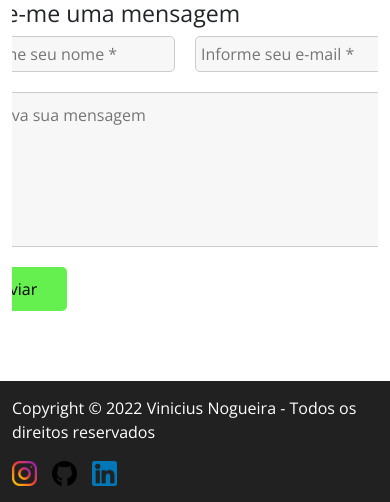
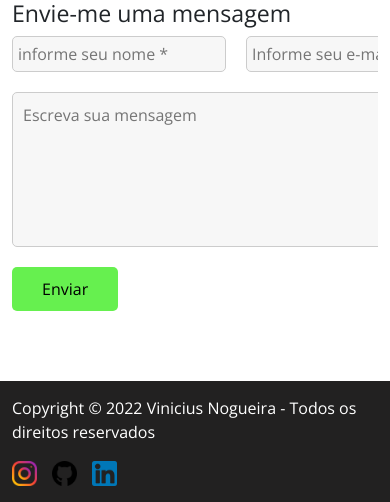
Before and after one commit to xVini777x/Portfolio-Vinicius, a PHP site: page / in a window 390 px wide. Shown: the part 5973-6475 px from the top of the page. Run offline with PHP 8.4, Linux system fonts and the light colour scheme.

Commit message:
portfólio concluido com sucesso :)

```diff
--- a/assets/css/style.css
+++ b/assets/css/style.css
@@ -1080,12 +1080,6 @@ figure .about-foto {
     margin: 0 auto;
   }
 }
-@media only screen and (max-width: 991px) {
-  .container-forms__conf-geral .box-forms {
-    display: flex;
-    justify-content: center;
-  }
-}
 .container-forms__conf-geral .box-forms .conf-forms input {
   margin: 0 20px 20px 0;
   padding: 5px;
--- a/src/scss/style.scss
+++ b/src/scss/style.scss
@@ -441,10 +441,6 @@ figure {
       }
     }
     .box-forms {
-      @media only screen and (max-width: 991px) {
-        display: flex;
-        justify-content: center;
-      }
       .conf-forms {
         input {
           margin: 0 20px 20px 0;
```
Also changed, not shown: assets/css/main.min.css.
